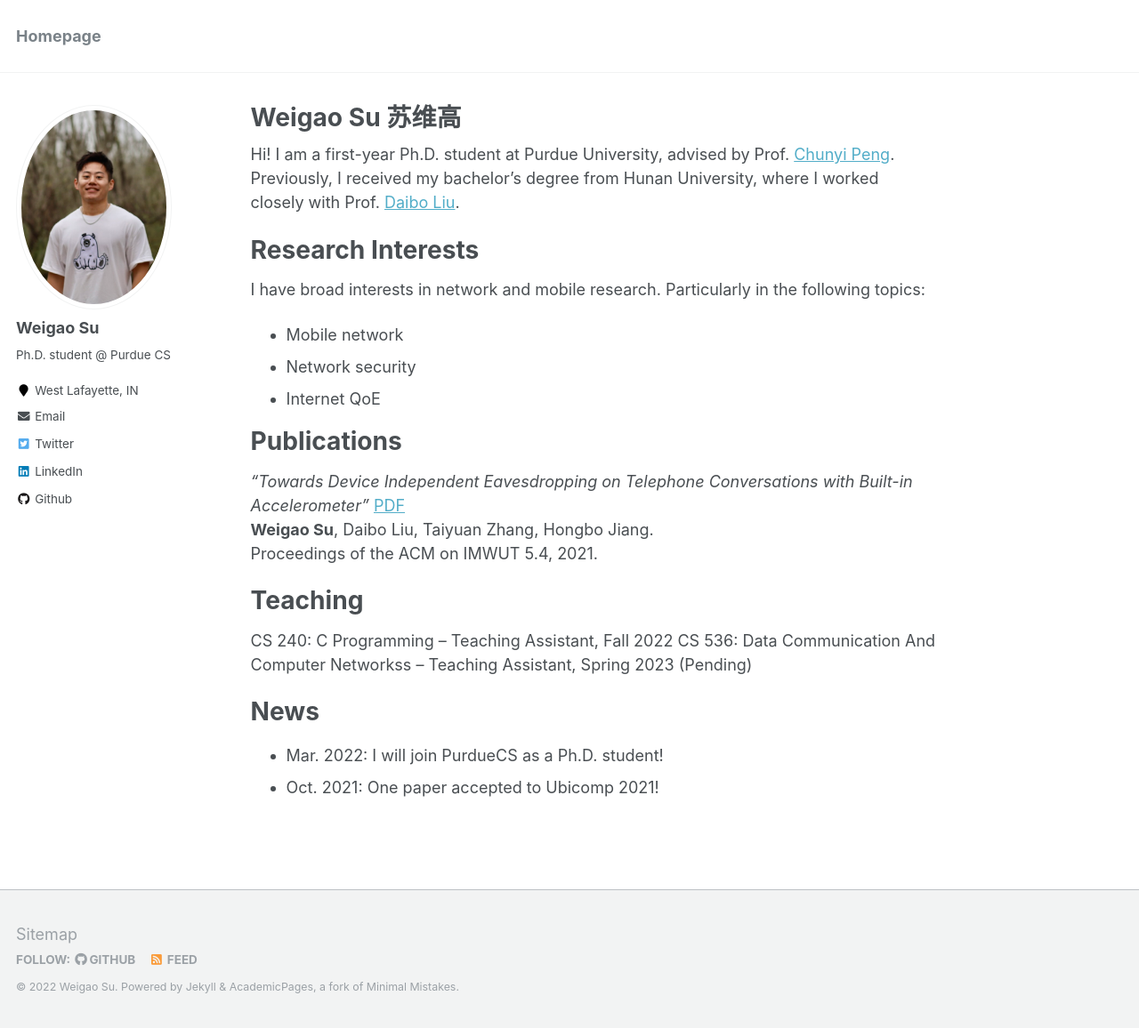
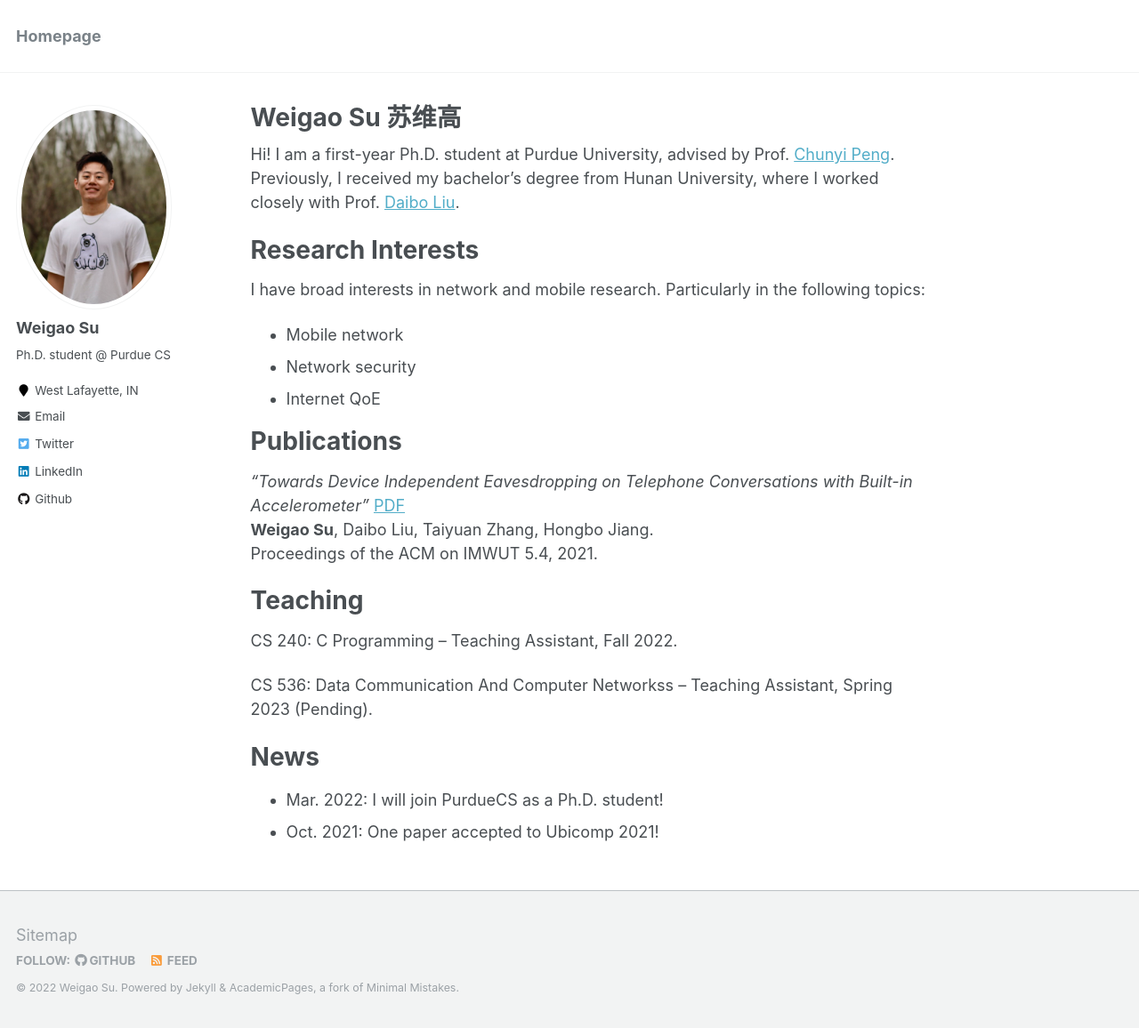
Before and after one commit to wegul/wegul.github.io, a Jekyll site: the page built from _pages/about.md, in a window 1280 px wide and 1156 px high. Shown: the whole window at 89% size. Built offline with Jekyll 4.4.1, drawn with Linux system fonts in a browser that asks for light colours.

```diff
--- a/_pages/about.md
+++ b/_pages/about.md
@@ -42,8 +42,9 @@ Proceedings of the ACM on IMWUT 5.4, 2021.
 
 Teaching
 =========
-CS 240: C Programming -- Teaching Assistant, Fall 2022
-CS 536: Data Communication And Computer Networkss -- Teaching Assistant, Spring 2023 (Pending)
+CS 240: C Programming -- Teaching Assistant, Fall 2022.
+
+CS 536: Data Communication And Computer Networkss -- Teaching Assistant, Spring 2023 (Pending).
 
 News
 ======
```
